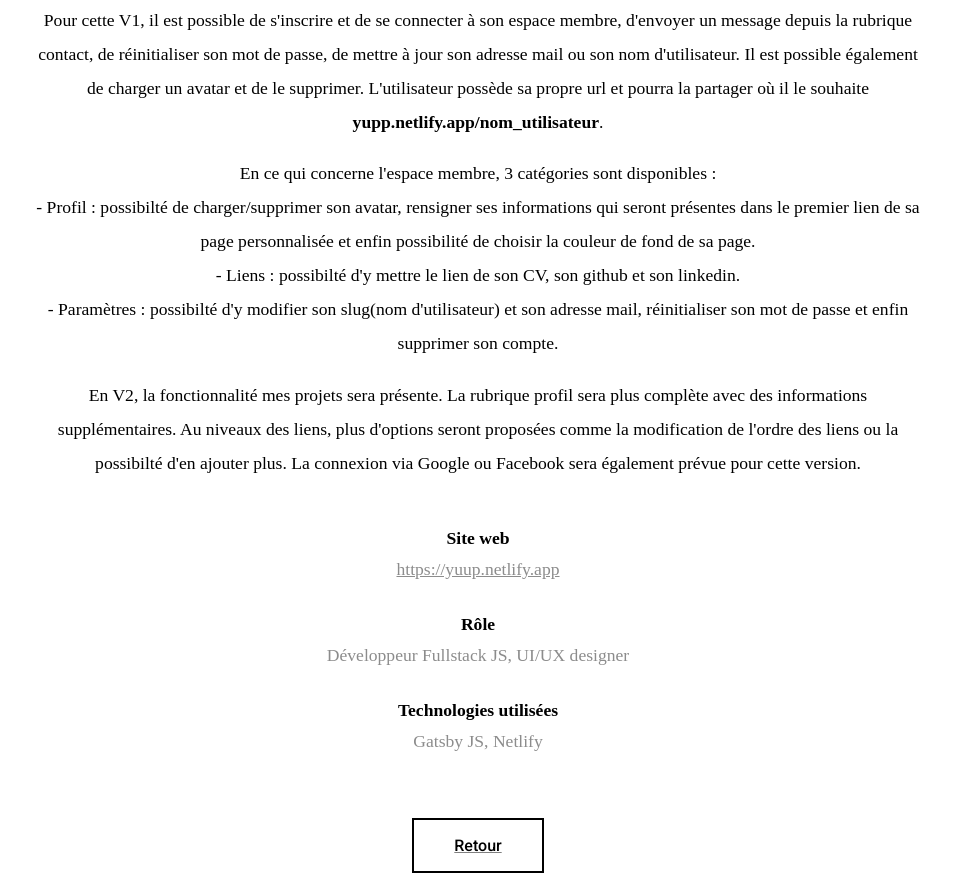
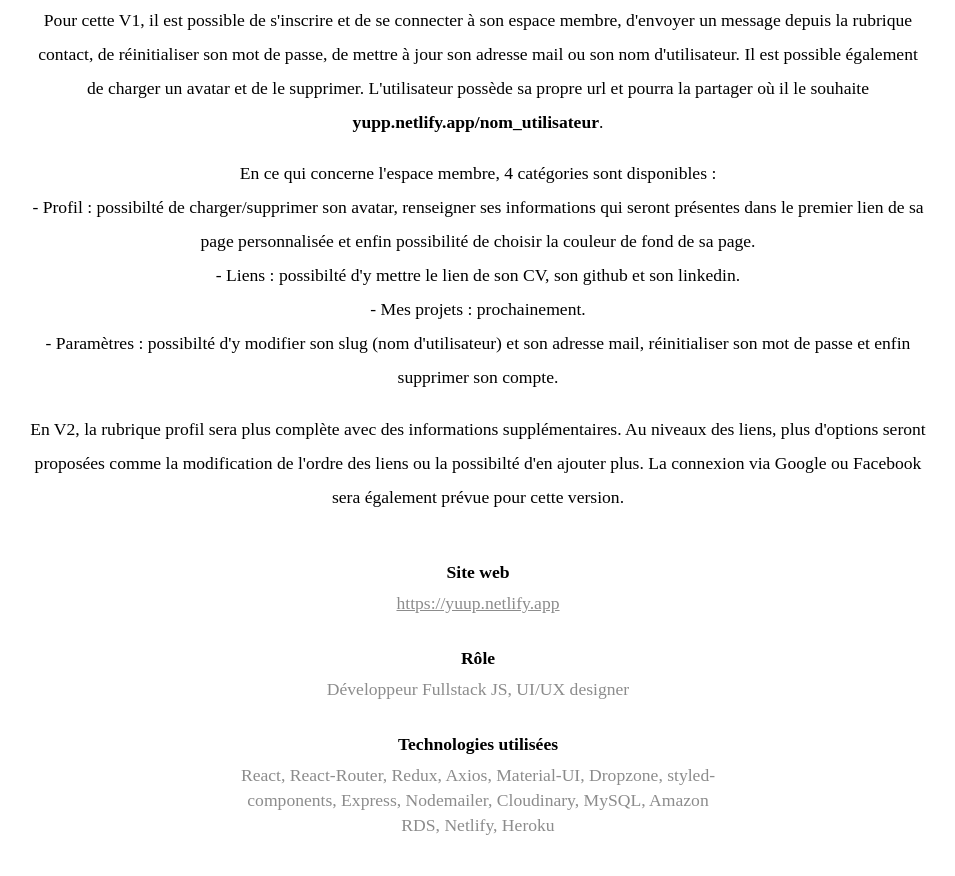
Before and after one commit to ismael2m/site-perso, a Gatsby site: page /yuup in a window 1280 px wide. Shown: the part 1384-2260 px from the top of the page, without its empty margins (162-1117 px from the left). Built offline with nearby package versions, Linux system fonts and the light colour scheme; Gatsby itself is replaced by a stand-in of ours; a web font is replaced by a local one.

Commit message:
photos compressées

```diff
--- a/src/posts/yuup.md
+++ b/src/posts/yuup.md
@@ -2,7 +2,7 @@
 title : "Yuup"
 site: "https://yuup.netlify.app"
 role: "Développeur Fullstack JS, UI/UX designer"
-technos: "Gatsby JS, Netlify"
+technos: "React, React-Router, Redux, Axios, Material-UI, Dropzone, styled-components, Express, Nodemailer, Cloudinary, MySQL, Amazon RDS, Netlify, Heroku"
 featuredImage: ../../static/img/yuup.jpg
 ---
 
@@ -10,9 +10,10 @@ featuredImage: ../../static/img/yuup.jpg
 
 Pour cette V1, il est possible de s'inscrire et de se connecter à son espace membre, d'envoyer un message depuis la rubrique contact, de réinitialiser son mot de passe, de mettre à jour son adresse mail ou son nom d'utilisateur. Il est possible également de charger un avatar et de le supprimer. L'utilisateur possède sa propre url et pourra la partager où il le souhaite **yupp.netlify.app/nom_utilisateur**.
 
-En ce qui concerne l'espace membre, 3 catégories sont disponibles :
-<br>- Profil : possibilté de charger/supprimer son avatar, rensigner ses informations qui seront présentes dans le premier lien de sa page personnalisée et enfin possibilité de choisir la couleur de fond de sa page.
+En ce qui concerne l'espace membre, 4 catégories sont disponibles :
+<br>- Profil : possibilté de charger/supprimer son avatar, renseigner ses informations qui seront présentes dans le premier lien de sa page personnalisée et enfin possibilité de choisir la couleur de fond de sa page.
 <br>- Liens : possibilté d'y mettre le lien de son CV, son github et son linkedin.
-<br>- Paramètres : possibilté d'y modifier son slug(nom d'utilisateur) et son adresse mail, réinitialiser son mot de passe et enfin supprimer son compte.
+<br>- Mes projets : prochainement.
+<br>- Paramètres : possibilté d'y modifier son slug (nom d'utilisateur) et son adresse mail, réinitialiser son mot de passe et enfin supprimer son compte.
 
-En V2, la fonctionnalité mes projets sera présente. La rubrique profil sera plus complète avec des informations supplémentaires. Au niveaux des liens, plus d'options seront proposées comme la modification de l'ordre des liens ou la possibilté d'en ajouter plus. La connexion via Google ou Facebook sera également prévue pour cette version.
+En V2, la rubrique profil sera plus complète avec des informations supplémentaires. Au niveaux des liens, plus d'options seront proposées comme la modification de l'ordre des liens ou la possibilté d'en ajouter plus. La connexion via Google ou Facebook sera également prévue pour cette version.
```
Also changed, not shown: static/img/gamebook.jpg, static/img/jla.jpg, static/img/salarify.jpg, static/img/wavlive.jpg, static/img/yuup.jpg.
